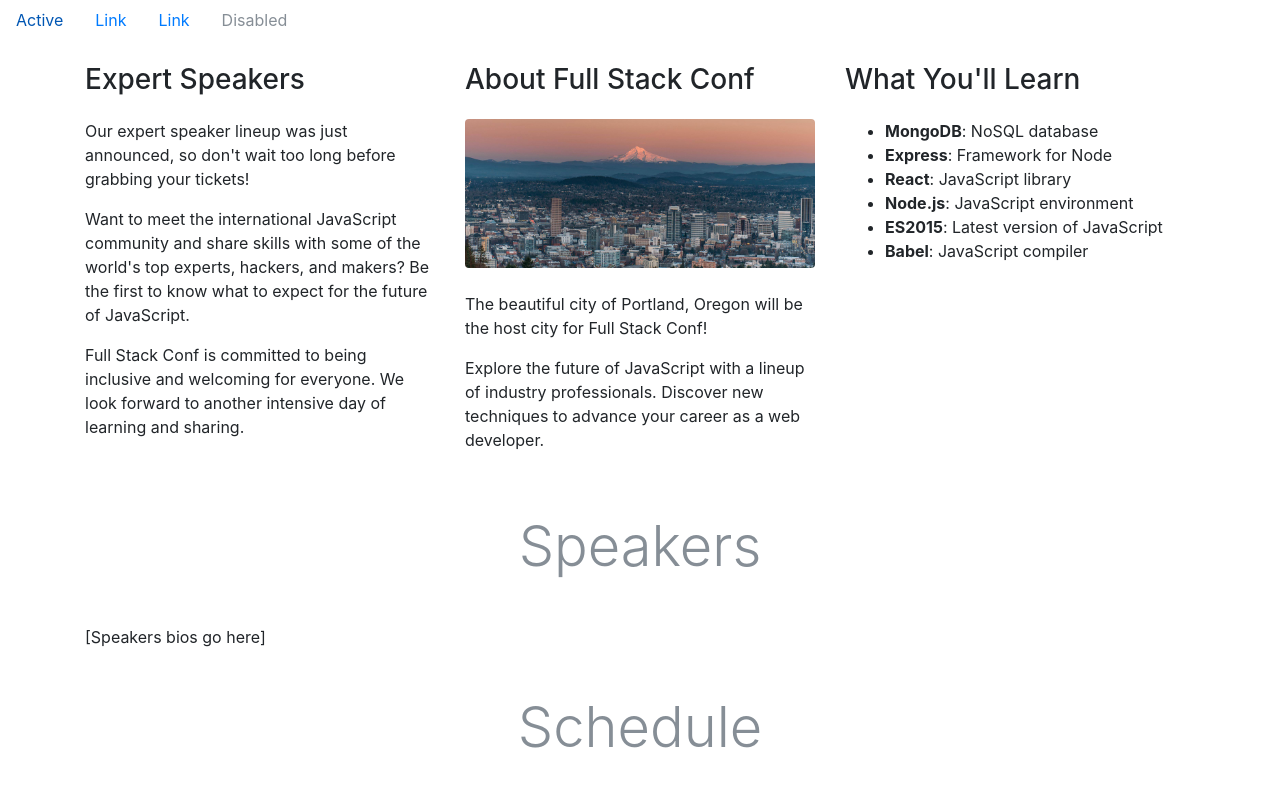
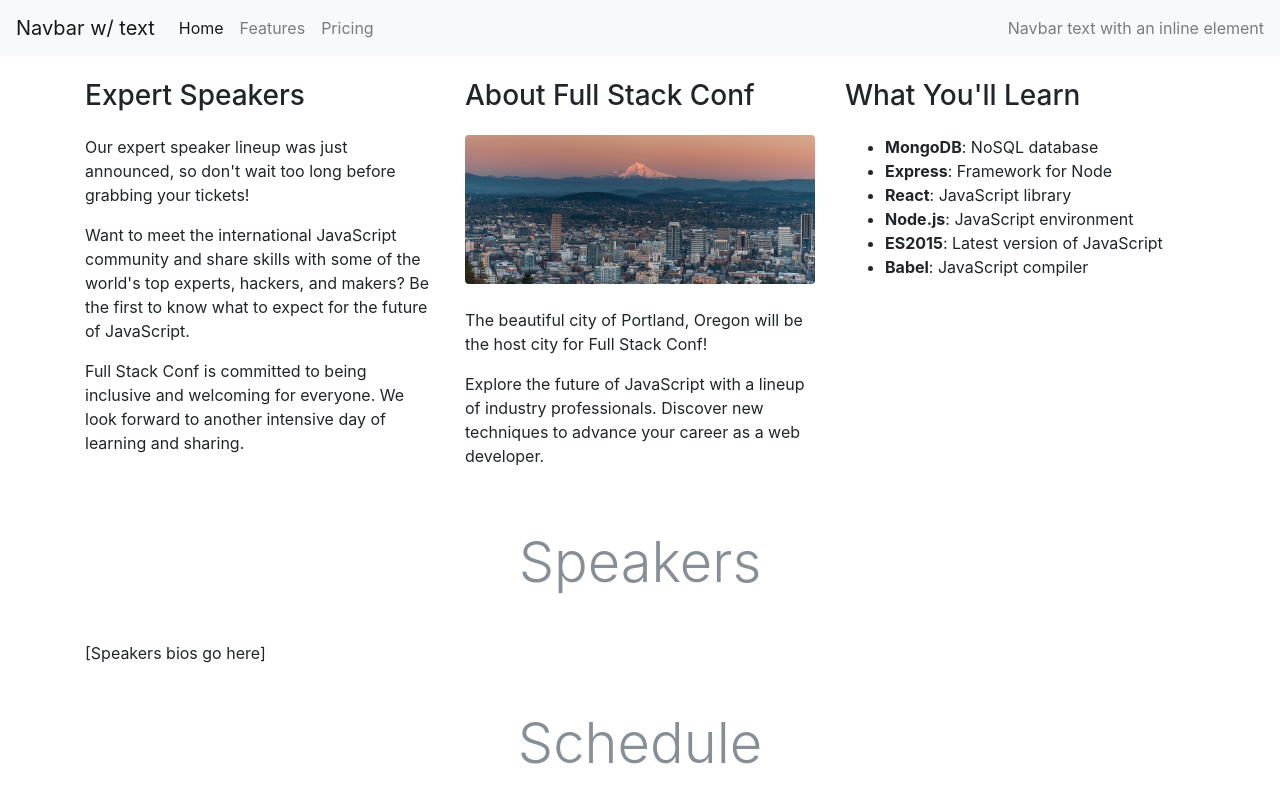
Before and after one commit to clgreene1/treehouse, a plain HTML site: page index.html in a window 1280 px wide. Shown: the top 800 px of the page. Drawn offline with nearby package versions, Linux system fonts and the light colour scheme.

Commit message:
navbar with inline text

```diff
--- a/index.html
+++ b/index.html
@@ -12,20 +12,28 @@
   <body>
 
     <!-- Navbar -->
-    <ul class="nav">
-      <li class="nav-item">
-        <a class="nav-link active" href="#">Active</a>
+    <nav class="navbar navbar-expand-lg navbar-light bg-light">
+      <a class="navbar-brand" href="#">Navbar w/ text</a>
+      <button class="navbar-toggler" type="button" data-toggle="collapse" data-target="#navbarText" aria-controls="navbarText" aria-expanded="false" aria-label="Toggle navigation">
+        <span class="navbar-toggler-icon"></span>
+      </button>
+      <div class="collapse navbar-collapse" id="navbarText">
+        <ul class="navbar-nav mr-auto">
+          <li class="nav-item active">
+            <a class="nav-link" href="#">Home <span class="sr-only">(current)</span></a>
           </li>
           <li class="nav-item">
-        <a class="nav-link" href="#">Link</a>
+            <a class="nav-link" href="#">Features</a>
           </li>
           <li class="nav-item">
-        <a class="nav-link" href="#">Link</a>
-      </li>
-      <li class="nav-item">
-        <a class="nav-link disabled" href="#" tabindex="-1" aria-disabled="true">Disabled</a>
+            <a class="nav-link" href="#">Pricing</a>
           </li>
         </ul>
+        <span class="navbar-text">
+          Navbar text with an inline element
+        </span>
+      </div>
+    </nav>
     <!-- /Navbar -->
 
     <div class="container pt-4">
```
Lines whose indentation alone changed are shown as unchanged.
